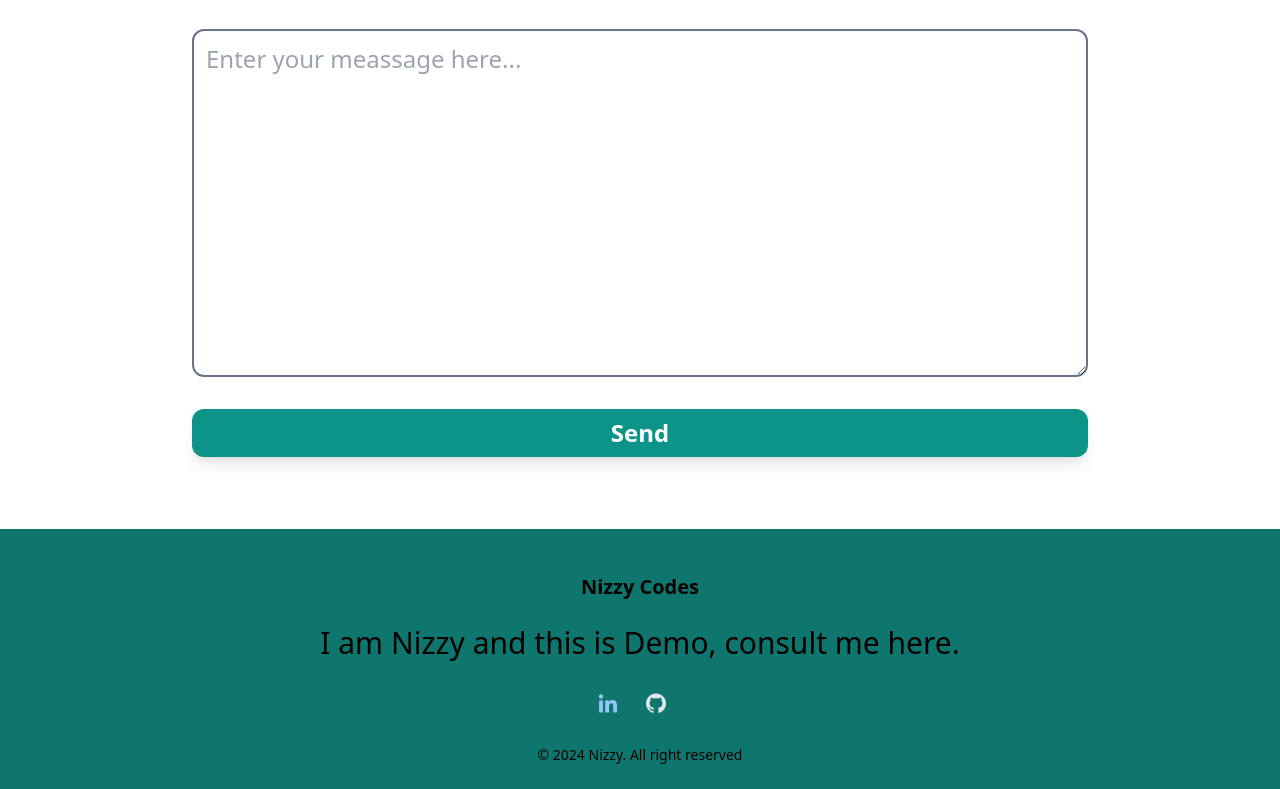
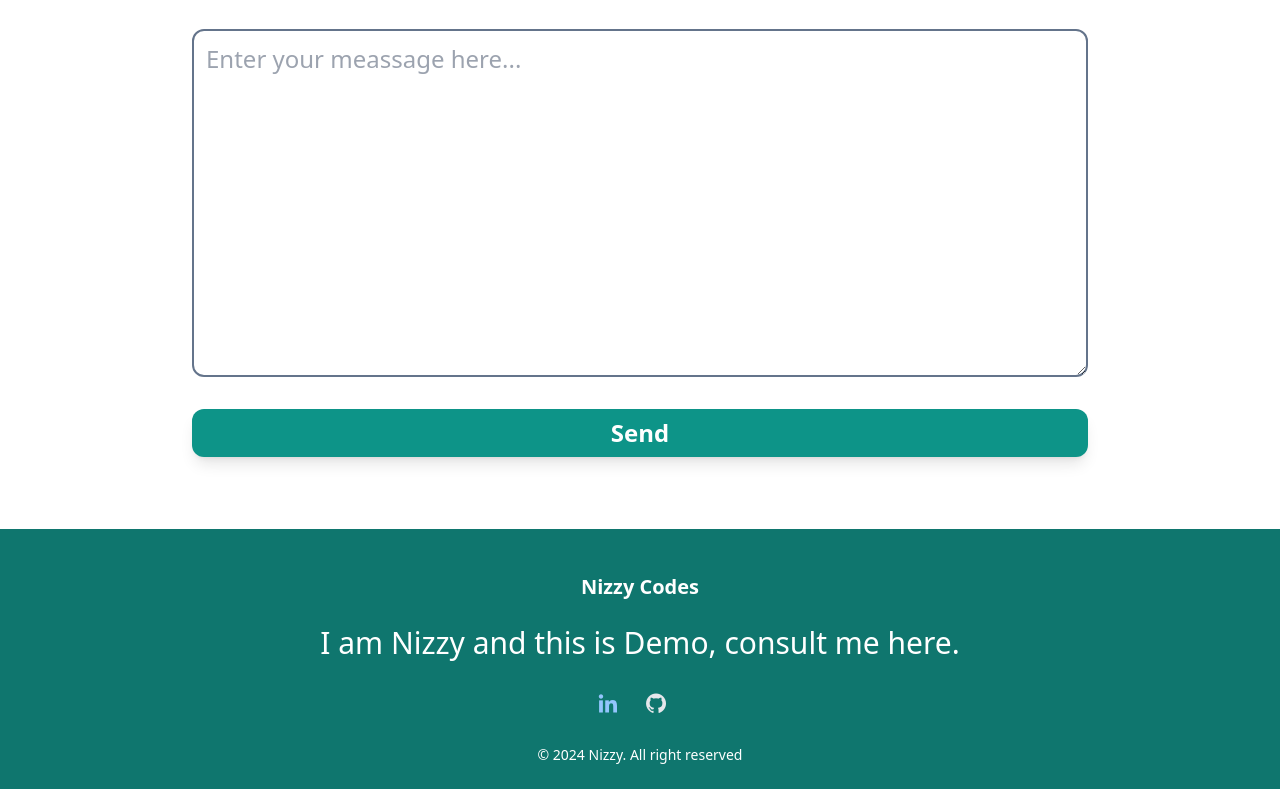
Before and after one commit to umairniaziofficial/acmerockets, a website: page index.html in a window 1280 px wide. Shown: the part 2580-3369 px from the top of the page. Drawn offline with nearby package versions, Linux system fonts and the light colour scheme.

Commit message:
Fixed Footer color

```diff
--- a/index.html
+++ b/index.html
@@ -223,7 +223,7 @@
         class="max-w-4xl mx-auto text-smm sm:text-3xl flex flex-col itemsleft gap-4 dark:font-bold"
       >
         <footer
-          class="footer bg-first-color-dark text-first-color-lighten dark:text-white text-black"
+          class="footer bg-first-color-dark text-first-color-lighten text-white"
         >
           <div class="footer__container bd-container pt-5 text-center" relative>
             <h2 class="footer__title text-xl font-semibold mb-6">
```
